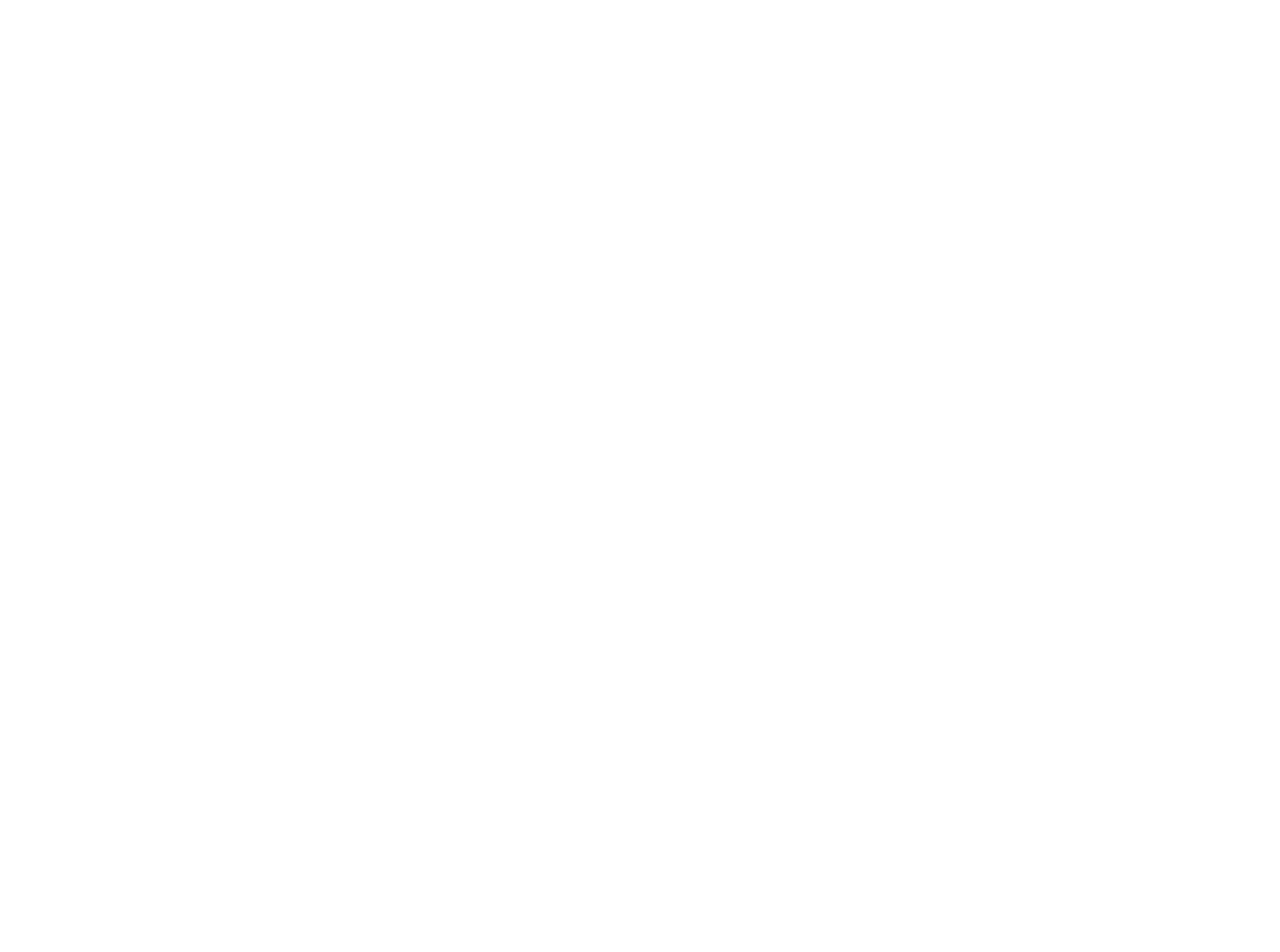
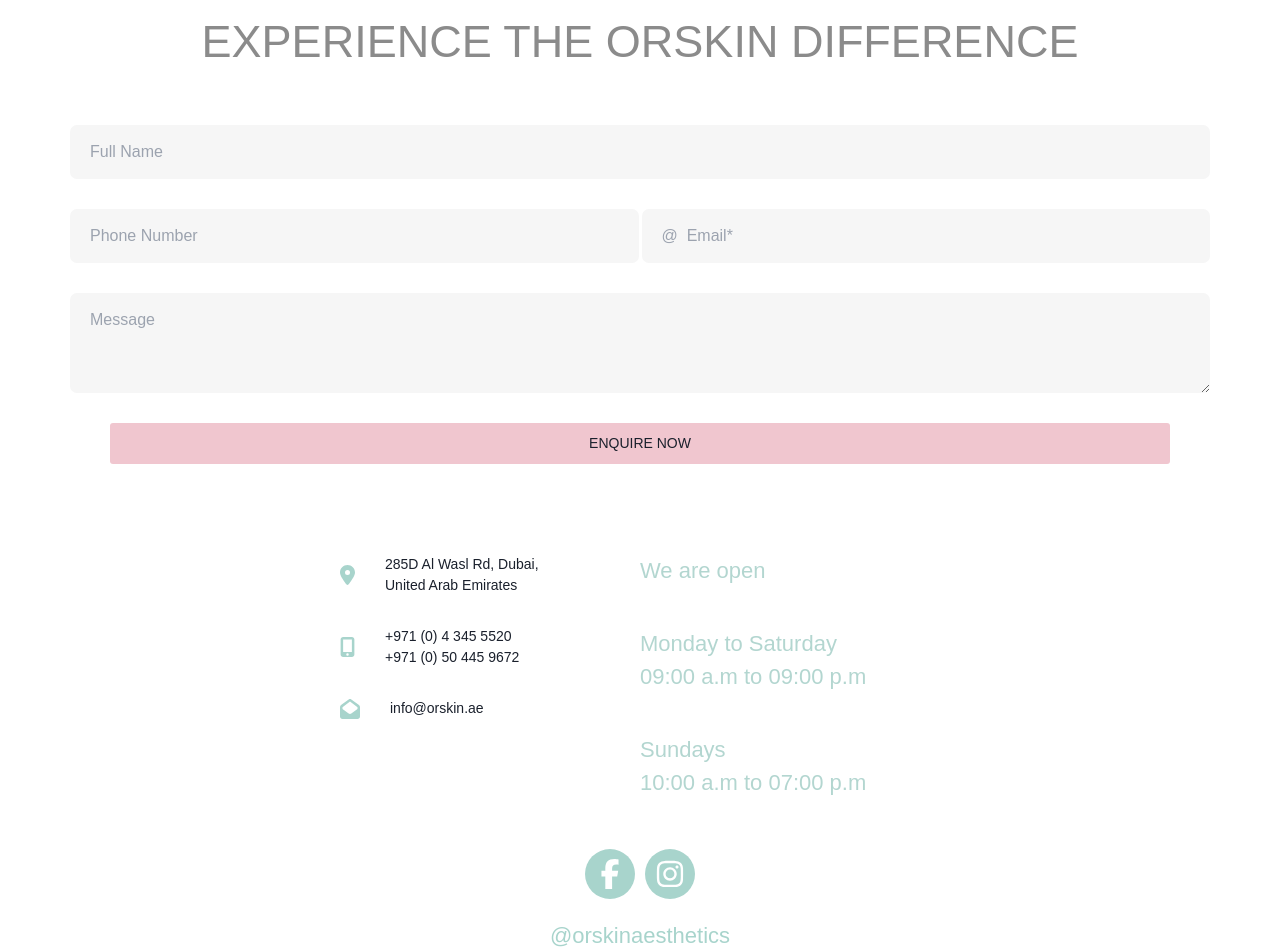
Before and after one commit to AyxanAmirov/Orskin-Front, a React (Vite) app: page /contact in a window 1280 px wide. Before the commit this address had no page. Shown: the part 620-1572 px from the top of the page. Before the commit the page ends 800 px from the top, so only its background shows below. Built offline with nearby package versions, Linux system fonts and the light colour scheme.

Commit message:
contact finish

```diff
--- a/package.json
+++ b/package.json
@@ -19,8 +19,10 @@
     "@fortawesome/react-fontawesome": "^0.2.2",
     "axios": "^1.7.2",
     "framer-motion": "^11.3.12",
+    "leaflet": "^1.9.4",
     "react": "^18.3.1",
     "react-dom": "^18.3.1",
+    "react-leaflet": "^4.2.1",
     "react-router-dom": "^6.25.1",
     "router": "^1.3.8"
   },
--- a/src/App.jsx
+++ b/src/App.jsx
@@ -5,6 +5,7 @@
 import ScrollToTop from "./providers/scrollToTop/scroll";
 import About from "./User/pages/about/about";
 import Services from "./User/pages/services/services";
+import Contact from "./User/pages/contact/contact";
 
 function App() {
   return (
@@ -14,6 +15,7 @@
           <Route index element={<Home />} />
           <Route path="/about" element={<About />} />
           <Route path="/services" element={<Services />} />
+          <Route path="/contact" element={<Contact />} />
         </Route>
       </Routes>
     </ScrollToTop>
--- /dev/null
+++ b/src/User/components/map/map.jsx
@@ -0,0 +1,23 @@
+import React from 'react';
+import { MapContainer, TileLayer, Marker, Popup } from 'react-leaflet';
+import 'leaflet/dist/leaflet.css';
+
+const LeafletMap = () => {
+  const position = [25.2055, 55.2721];
+
+  return (
+    <MapContainer center={position} zoom={13} style={{ height: "500px", width: "100%" }}>
+      <TileLayer
+        url="https://{s}.tile.openstreetmap.org/{z}/{x}/{y}.png"
+        attribution='&copy; <a href="https://www.openstreetmap.org/copyright">OpenStreetMap</a> contributors'
+      />
+      <Marker position={position}>
+        <Popup>
+          285D Al Wasl Rd, Dubai, United Arab Emirates
+        </Popup>
+      </Marker>
+    </MapContainer>
+  );
+};
+
+export default LeafletMap;
--- a/src/User/layout/navbar.jsx
+++ b/src/User/layout/navbar.jsx
@@ -39,7 +39,7 @@
                   Blog
                 </li>
                 <li className="text-white hover:text-[black] transition-all duration-700 text-[18px] font-[600] uppercase">
-                  Contact
+                  <Link to="/contact">Contact</Link>
                 </li>
                 <li>
                   {" "}
--- /dev/null
+++ b/src/User/pages/contact/contact.jsx
@@ -0,0 +1,119 @@
+import React from "react";
+import Banner from "../../assets/images/contactBanner.jpg";
+import { FontAwesomeIcon } from "@fortawesome/react-fontawesome";
+import { faLocationDot } from "@fortawesome/free-solid-svg-icons";
+import { faMobileScreenButton } from "@fortawesome/free-solid-svg-icons";
+import { faEnvelopeOpen } from "@fortawesome/free-solid-svg-icons";
+import { faFacebookF, faInstagram } from "@fortawesome/free-brands-svg-icons";
+import LeafletMap from "../../components/map/map";
+
+function Contact() {
+  return (
+    <>
+      <img src={Banner} alt="banner" className="w-full" />
+      <div className="container">
+        <div className="w-full flex flex-col items-center justify-center gap-[50px] my-[70px]">
+          <h2 className="text-[#8B8B8B] text-[45px]">
+            EXPERIENCE THE ORSKIN DIFFERENCE
+          </h2>
+          <form className="w-full mb-[40px] flex flex-col gap-[30px]">
+            <input
+              type="text"
+              placeholder="Full Name"
+              className="w-full bg-[#F6F6F6] rounded-[7px] py-[15px] px-[20px]"
+            />
+            <div className="flex gap-[3px]">
+              <div className="col-lg-6">
+                <input
+                  type="number"
+                  placeholder="Phone Number"
+                  className="w-full bg-[#F6F6F6] rounded-[7px] py-[15px] px-[20px]"
+                />
+              </div>
+              <div className="col-lg-6">
+                <input
+                  type="email"
+                  placeholder="@  Email*"
+                  className="w-full bg-[#F6F6F6] rounded-[7px] py-[15px] px-[20px]"
+                />
+              </div>
+            </div>
+            <textarea
+              className="w-full h-[100px] bg-[#F6F6F6] rounded-[7px] px-[20px] py-[15px]"
+              placeholder="Message"
+            ></textarea>
+            <div className="px-[40px]">
+              <button className="w-full rounded-[3px] bg-[#f0c6cf] py-[10px] hover:bg-[#EDE1D4] duration-[.4s] text-[14px] font-[500]">
+                ENQUIRE NOW
+              </button>
+            </div>
+          </form>
+          <div className="flex w-[600px] justify-between">
+            <div className="col-lg-6 flex flex-col gap-[30px] ">
+              <div className="flex gap-[30px] items-center">
+                <FontAwesomeIcon
+                  icon={faLocationDot}
+                  className="text-[20px] text-[#a8d4cc]"
+                />
+                <p className=" text-[14px]">
+                  285D Al Wasl Rd, Dubai,
+                  <br /> United Arab Emirates
+                </p>
+              </div>
+              <div className="flex gap-[30px] items-center">
+                <FontAwesomeIcon
+                  icon={faMobileScreenButton}
+                  className="text-[20px] text-[#a8d4cc]"
+                />
+                <div>
+                  <p className=" text-[14px]">+971 (0) 4 345 5520</p>
+                  <p className=" text-[14px]">+971 (0) 50 445 9672</p>
+                </div>
+              </div>
+              <div className="flex gap-[30px] items-center">
+                <FontAwesomeIcon
+                  icon={faEnvelopeOpen}
+                  className="text-[20px] text-[#a8d4cc]"
+                />
+                <p className=" text-[14px]">info@orskin.ae</p>
+              </div>
+            </div>
+            <div className="col-lg-6 flex flex-col gap-[40px] ">
+              <h3 className="text-[22px] text-[#B3D6D0]">We are open</h3>
+              <p className="text-[22px] text-[#B3D6D0]">
+                Monday to Saturday
+                <br />
+                09:00 a.m to 09:00 p.m
+              </p>
+              <p className="text-[22px] text-[#B3D6D0]">
+                Sundays
+                <br />
+                10:00 a.m to 07:00 p.m
+              </p>
+            </div>
+          </div>
+          <div className="flex flex-col gap-[20px] items-center">
+            <div className="flex gap-[10px]">
+              <div className="w-[50px] h-[50px] hover:bg-white duration-[.4s] flex items-center justify-center rounded-[50%] bg-[#a8d4cc]">
+                <FontAwesomeIcon
+                  icon={faFacebookF}
+                  className="text-[30px] text-white w-full hover:text-[#a8d4cc] duration-[.4s]"
+                />
+              </div>
+              <div className="w-[50px] h-[50px] hover:bg-white duration-[.4s] flex items-center justify-center rounded-[50%] bg-[#a8d4cc]">
+                <FontAwesomeIcon
+                  icon={faInstagram}
+                  className="text-[30px] text-white w-full hover:text-[#a8d4cc] duration-[.4s]"
+                />
+              </div>
+            </div>
+            <h4 className="text-[22px] text-[#a8d4cc]">@orskinaesthetics</h4>
+          </div>
+        </div>
+      </div>
+      <LeafletMap/>
+    </>
+  );
+}
+
+export default Contact;
```
Also changed, not shown: src/User/assets/images/contactBanner.jpg (added), 1 other file (tests, documents, lock files or other folders).
